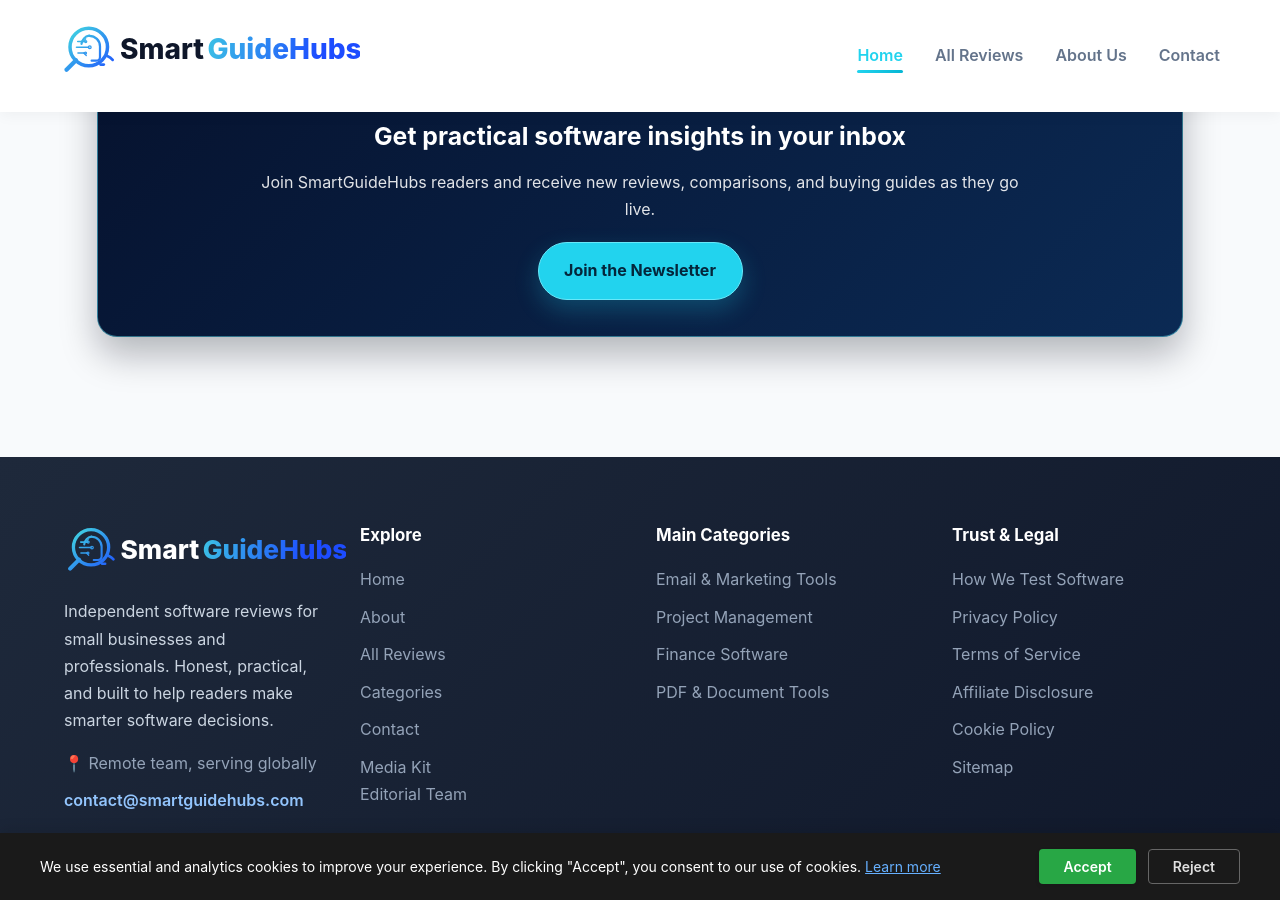
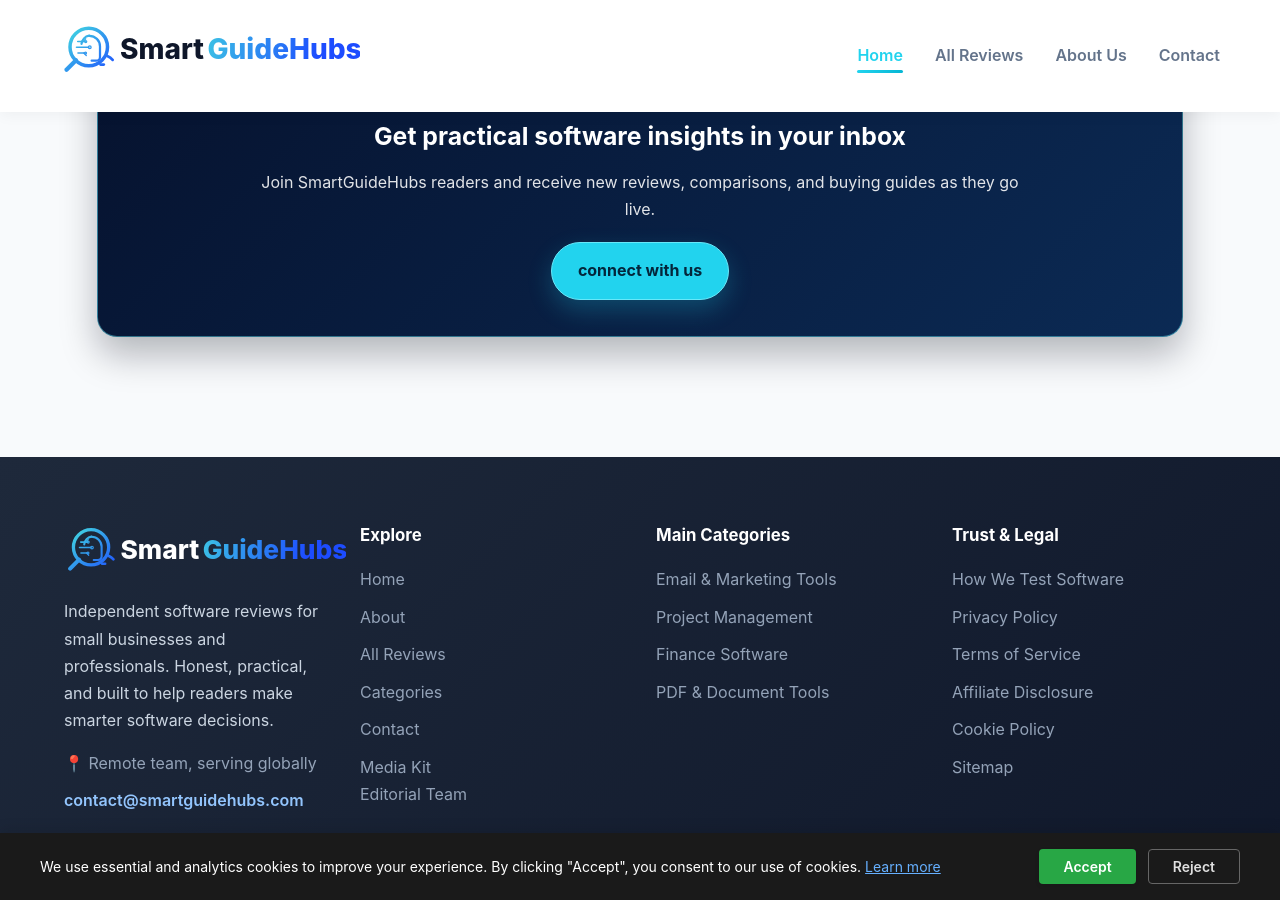
Before and after one commit to Yanniga01/gilliansperkin.github.io, a Jekyll site: the page built from index.html, in a window 1280 px wide and 900 px high, scrolled down 1719 px. Built offline with Jekyll 4.4.1, drawn with Linux system fonts in a browser that asks for light colours; some of the changed lines change nothing that is shown.

Commit message:
Update index.html

```diff
--- a/index.html
+++ b/index.html
@@ -1159,7 +1159,6 @@
                     <div class="sidebar-widget cta-widget">
                         <h3 style="margin-top: 0;">Try PDFfiller Risk-Free</h3>
                         <p style="font-size: 0.95rem;">Start with a full-featured 30-day free trial. No charges until the trial ends.</p>
-                        <!-- YOUR AFFILIATE LINK HERE -->
                         <a href="https://www.awin1.com/awclick.php?gid=568103&mid=94003&awinaffid=1991765&linkid=4361567&clickref=" class="cta-button">
                             ✨ Start 30-Day Free Trial
                         </a>
@@ -1184,49 +1183,50 @@
 <!-- ===== ABOUT US PAGE CONTENT ===== -->
 <section id="about-content" style="display: none;">
     <div class="page-header">
-                <h2>About Smart Guide Hubs</h2>
-                <p class="subtitle">Our mission is to cut through the noise and provide small businesses with genuinely useful software reviews they can trust.</p>
+        <h2>About SmartGuideHubs</h2>
+        <p class="subtitle">Our goal is to help small businesses find practical software solutions through clear, honest, and useful reviews.</p>
     </div>
 
     <div class="about-section">
         <div class="about-header">
-                    <h2>Why We Started This Project</h2>
-                    <p>As former small business owners ourselves, we grew frustrated with software reviews that felt more like advertisements than honest evaluations. Too many "review" sites recommended every tool as the "best," with little real testing or consideration of actual business needs.</p>
-                    <p>We created Smart Guide Hubs to fill that gap—a resource where software is tested in real workflows, compared fairly, and evaluated based on what actually matters for productivity and growth.</p>
+            <h2>Why SmartGuideHubs Exists</h2>
+            <p>Choosing the right software can be overwhelming. Many review sites focus more on promotion than practical guidance, making it difficult for small businesses to know which tools are actually worth their time and money.</p>
+            <p>SmartGuideHubs was created to make that process easier. We publish straightforward software reviews, comparisons, and guides designed to help readers understand what a tool offers, where it performs well, and what to consider before making a decision.</p>
         </div>
 
         <div class="mission-statement">
             <h2>Our Mission & Values</h2>
-                    <p><strong>Transparency first:</strong> We clearly disclose affiliate relationships and maintain editorial independence. Our revenue comes from partnerships, but our recommendations come from testing.</p>
-                    <p><strong>Real-world testing:</strong> We use software as actual small businesses would—not just checking feature boxes, but integrating tools into daily workflows.</p>
-                    <p><strong>Focus on value:</strong> We evaluate total cost of ownership, not just monthly price. A $50 tool that saves 20 hours/month is cheaper than a $10 tool that creates more work.</p>
+            <p><strong>Clarity:</strong> We aim to present software information in a simple, structured, and easy-to-understand way.</p>
+            <p><strong>Honesty:</strong> We highlight strengths, limitations, pricing considerations, and practical use cases so readers can make more informed decisions.</p>
+            <p><strong>Usefulness:</strong> Our content is built to help small businesses, freelancers, and growing teams compare tools more confidently.</p>
+            <p><strong>Transparency:</strong> Some pages may include affiliate links. When that happens, it does not change our commitment to publishing clear and fair content.</p>
         </div>
 
-                <h2 class="text-center mb-2">Our Team</h2>
+        <h2 class="text-center mb-2">Who We Are</h2>
         <div class="team-grid">
             <div class="team-member">
                 <div class="team-avatar">SG</div>
-                        <h3>SmartGuideHubs Team</h3>
-                        <p><strong>Collective Experience:</strong> 25+ years in small business operations, software implementation, and digital workflow optimization.</p>
-                        <p>We're a distributed team of former business owners, operations managers, and software specialists who now focus full-time on testing and reviewing business tools.</p>
+                <h3>SmartGuideHubs</h3>
+                <p><strong>Independent software review platform</strong></p>
+                <p>SmartGuideHubs focuses on software reviews, comparisons, and buying guides for small businesses. Our content covers categories such as document tools, email and marketing software, project management platforms, and finance tools.</p>
             </div>
             <div class="team-member">
-                        <div class="team-avatar">JD</div>
-                        <h3>Jamie Davis</h3>
-                        <p><strong>Lead Reviewer, Document & Productivity Tools</strong></p>
-                        <p>Former operations director for a 50-person agency. Specializes in document automation, e-signature workflows, and compliance software. Tests 30+ tools annually.</p>
+                <div class="team-avatar">RV</div>
+                <h3>Review Approach</h3>
+                <p><strong>Clear, practical evaluation</strong></p>
+                <p>We focus on the areas readers care about most, including features, pricing, ease of use, business fit, and overall value. The goal is to make each review useful, balanced, and easy to scan.</p>
             </div>
             <div class="team-member">
-                        <div class="team-avatar">MR</div>
-                        <h3>Maria Rodriguez</h3>
-                        <p><strong>Lead Reviewer, Finance & Analytics</strong></p>
-                        <p>CPA and former small business consultant. Focuses on accounting software, payment processors, and business intelligence tools. Believes good data drives good decisions.</p>
+                <div class="team-avatar">TR</div>
+                <h3>Transparency</h3>
+                <p><strong>Reader-first content</strong></p>
+                <p>We aim to keep our content straightforward and trustworthy. That means avoiding exaggerated claims, clearly presenting key details, and helping readers compare tools based on real business needs.</p>
             </div>
         </div>
 
         <div class="text-center mt-3">
-                    <p>Have a question about our methodology or a tool you'd like us to review?</p>
-                    <a href="./contact" class="brand-button">Contact Our Team</a>
+            <p>Have a question, suggestion, or a tool you’d like to see covered?</p>
+            <a href="./contact" class="brand-button">Contact Us</a>
           </div>
        </div>
      </section>
@@ -1237,7 +1237,7 @@
                 <h2>Get practical software insights in your inbox</h2>
                 <p>Join SmartGuideHubs readers and receive new reviews, comparisons, and buying guides as they go live.</p>
                 <div class="ml-embedded" data-form="0xw1l4"></div>
-                <a href="./contact" class="brand-button">Join the Newsletter</a>
+                <a href="./contact" class="brand-button">connect with us</a>
             </div>
         </section>
 
```
Lines whose indentation alone changed are shown as unchanged.
